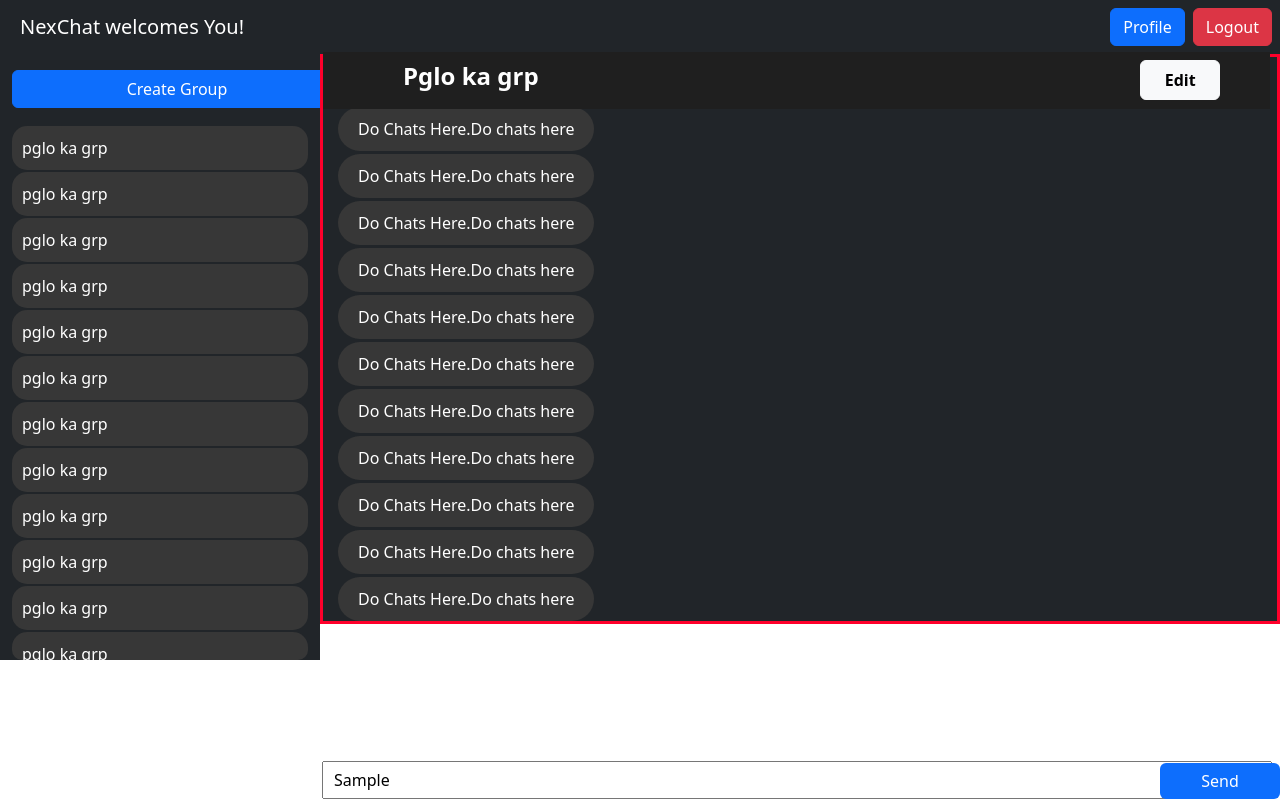
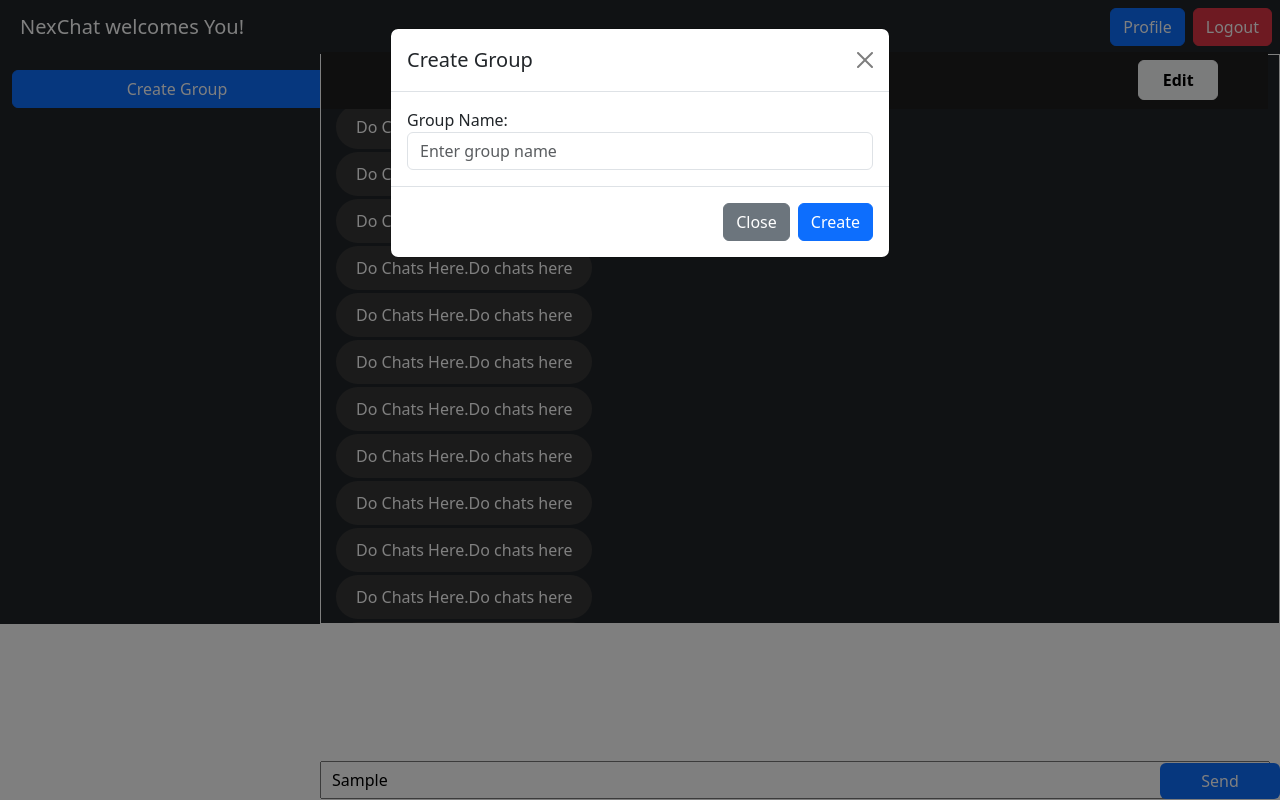
Before and after one commit to MaazDanish/NexChat, a plain HTML site: page Frontend/chat.html in a window 1280 px wide. Both pictures are taken after typing "Sample" into the empty fields and a click on the button "Create Group". Drawn offline with nearby package versions, Linux system fonts and the light colour scheme; no server answers.

Commit message:
Frontend is done for creating and displaying groups on page

```diff
--- a/Frontend/Script/chat.js
+++ b/Frontend/Script/chat.js
@@ -12,12 +12,46 @@ sendChat.addEventListener('click', async () => {
     }
 })
 
+
+async function createGroup() {
+    try {
+        var notification = document.getElementById('notification');
+        const headers = {
+            'Authorization': localStorage.getItem('token')
+        }
+        var groupName = document.getElementById('groupName').value;
+        const grpBody = {
+            name: groupName
+        }
+        if (grpBody.name === '') {
+            notification.className = 'notification-style';
+            notification.textContent = `Group name can't be empty`;
+        } else {
+
+            const grp = await axios.post('http://localhost:4106/nexchat/group/create-group', grpBody, { headers })
+            if (grp.status === 200) {
+                notification.className = 'notification-style';
+                notification.textContent = `${grp.data.name} is created successfully.`;
+                // displayGroupList(grp.data);
+            }
+
+            document.getElementById('groupName').value = '';
+        }
+    } catch (err) {
+        console.log(err);
+    }
+}
+
 window.addEventListener('DOMContentLoaded', async () => {
     try {
         // console.log('hiiiii');
         const headers = { 'authorization': localStorage.getItem('token') };
         const user = await axios.get('http://localhost:4106/nexchat/user/getUserInfo', { headers });
-        const chat = await axios.get('http://localhost:4106/nexchat/chats/send-group-msg',);
+        const grp = await axios.get('http://localhost:4106/nexchat/group/get-groups', { headers });
+        // console.log(grp.data);
+        displayGroupList(grp.data);
+
+
         // console.log(user);
         displayUserInformation(user.data)
         fetchMsg();
@@ -32,6 +66,18 @@ function displayUserInformation(user) {
     <p class="text-color"><h5>Email</h5> ${user.email}</p>
     <p class="text-color"><h5>Phone Number</h5> ${user.phoneNumber}</p>
     `
+}
+
+function displayGroupList(grp) {
+    const parent = document.getElementById('groupList');
+    parent.innerHTML = '';
+    for (var i = 0; i < grp.length; i++) {
+        console.log(grp[i].name);
+        const li = document.createElement('li');
+        li.textContent = `${grp[i].name}`;
+        parent.appendChild(li);
+    }
+
 }
 
 function scrollToBottom() {
--- a/Frontend/Style/chat.css
+++ b/Frontend/Style/chat.css
@@ -99,3 +99,36 @@ nav span {
     margin-right: 50px;
     font-weight: bolder;
 }
+
+.bg-light {
+    background-color: #e3f2fd;
+}
+
+/* Background color for the right section (Chat Window) */
+/* .chat-container {
+    background-color: #b6f9af;
+} */
+
+/* Background color for the footer with the input field */
+.footer {
+    background-color: #e0e0e0;
+}
+
+.design-structure {
+    max-height: 652px;
+}
+
+.bg {
+    border: 1px solid white;
+}
+
+.notification-style {
+    background-color: rgb(255, 223, 223);
+    width: fit-content;
+    display: inline-block;
+    text-align: center;
+    margin: 10px 150px;
+    padding: 5px 10px;
+    border-radius: 15px;
+    color: rgb(255, 0, 0);
+}
--- a/Frontend/chat.html
+++ b/Frontend/chat.html
@@ -67,25 +67,7 @@
 
                 <ul class="list-group grp-list" id="groupList">
                     <!-- Dynamically add group names here -->
-                    <li>pglo ka grp</li>
-                    <li>pglo ka grp</li>
-                    <li>pglo ka grp</li>
-                    <li>pglo ka grp</li>
-                    <li>pglo ka grp</li>
-                    <li>pglo ka grp</li>
-                    <li>pglo ka grp</li>
-                    <li>pglo ka grp</li>
-                    <li>pglo ka grp</li>
-                    <li>pglo ka grp</li>
-                    <li>pglo ka grp</li>
-                    <li>pglo ka grp</li>
-                    <li>pglo ka grp</li>
-                    <li>pglo ka grp</li>
-                    <li>pglo ka grp</li>
-                    <li>pglo ka grp</li>
-                    <li>pglo ka grp</li>
-                    <li>pglo ka grp</li>
-                    <li>pglo ka grp</li>
+
                 </ul>
             </div>
 
@@ -127,6 +109,32 @@
         </div>
     </div>
 
+    <!-- Modals are here -->
+    <div class="modal fade" id="createGroupModal" tabindex="-1" aria-labelledby="createGroupModalLabel"
+        aria-hidden="true">
+        <div class="modal-dialog">
+            <div class="modal-content">
+                <div class="modal-header">
+                    <h5 class="modal-title" id="createGroupModalLabel">Create Group</h5>
+                    <button type="button" class="btn-close" data-bs-dismiss="modal" aria-label="Close"></button>
+                </div>
+                <div class="modal-body">
+                    <form>
+                        <label for="groupName">Group Name:</label>
+                        <input type="text" class="form-control" id="groupName" placeholder="Enter group name" required>
+                    </form>
+                    <div  id="notification"></div>
+                </div>
+                <div class="modal-footer">
+                    <button type="button" class="btn btn-secondary" data-bs-dismiss="modal">Close</button>
+                    <button type="submit" class="btn btn-primary" onclick="createGroup()">Create</button>
+                </div>
+            </div>
+        </div>
+    </div>
+
+
+
     <!-- <div class="container">
         <div class="container chat-container chatContainer" id="msgBox">
         </div>
```
Also changed, not shown: Frontend/demo2.html (+0 -23 lines).
